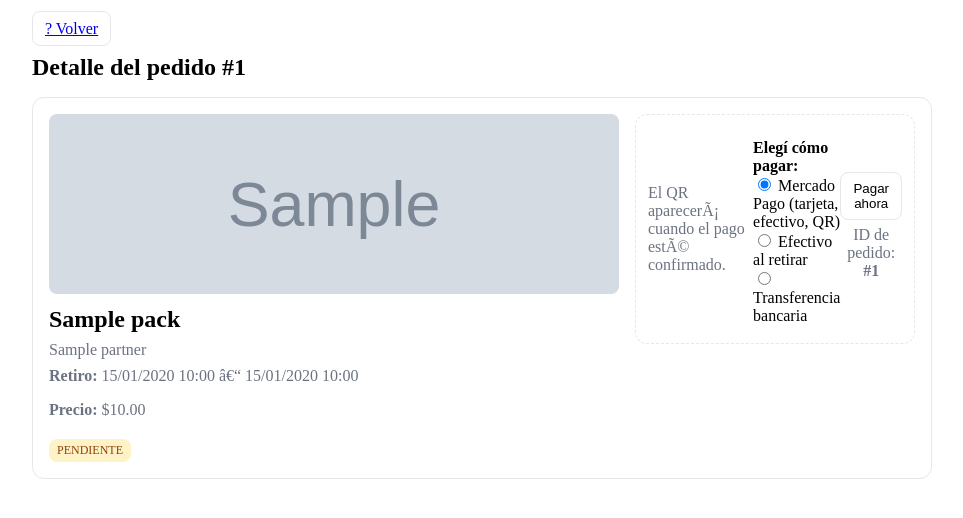
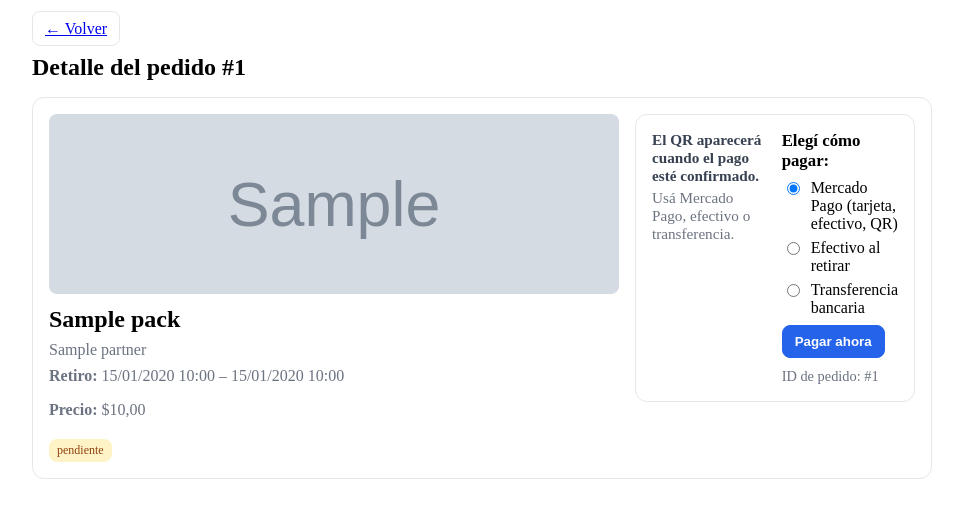
Before and after one commit to Djxman01/ResQFood, a Django app: page /orders/1/ in a window 1280 px wide. Shown: the top 518 px of the page, without its empty margins (158-1121 px from the left). Run offline with Django 5.2, Linux system fonts and the light colour scheme; a user stored in the database is signed in; tables that the repository leaves empty hold one stand-in row (values such as "Sample post"); grey boxes marked "Sample" are stand-in pictures; data that the repository does not hold is empty.

Commit message:
feat(ui): clean UTF-8 and redesign payment selection block on order detail
- Ensure UTF-8 meta and switch LANGUAGE_CODE to es-ar
- Replace payment method section with styled pay-card (MP/Efectivo/Transferencia)
- Keep IDs for existing JS; responsive layout and better readability

```diff
--- a/resqfood/settings.py
+++ b/resqfood/settings.py
@@ -125,7 +125,7 @@
 # Internationalization
 # https://docs.djangoproject.com/en/5.2/topics/i18n/
 
-LANGUAGE_CODE = 'en-us'
+LANGUAGE_CODE = 'es-ar'
 
 TIME_ZONE = 'UTC'
 
--- a/templates/marketplace/order_detail.html
+++ b/templates/marketplace/order_detail.html
@@ -17,12 +17,25 @@
     .b-exp  { background:#FEE2E2; color:#991B1B; }
     .btn { border:1px solid #e5e7eb; border-radius:8px; padding:.5rem .75rem; background:white; cursor:pointer; }
     img.cover { width:100%; height:180px; object-fit:cover; border-radius:8px; }
-    .qrbox { border:1px dashed #e5e7eb; border-radius:12px; display:flex; align-items:center; justify-content:center; padding:12px; }
+
+    /* New payment card styles */
+    .pay-card { border: 1px solid #e5e7eb; border-radius: 12px; padding: 16px; background: #fff; display: grid; grid-template-columns: 1.1fr 1fr; gap: 16px; align-items: start; }
+    .pay-left { color: #374151; font-size: 0.95rem; }
+    .pay-left strong { display: block; margin-bottom: 4px; }
+    .pay-right h4 { margin: 0 0 8px; font-size: 1.05rem; }
+    .pm-option { display: flex; align-items: start; gap: 8px; margin: 6px 0; }
+    .pm-option input { margin-top: 3px; }
+    .pm-actions { display: flex; align-items: center; gap: 10px; flex-wrap: wrap; margin-top: 8px; }
+    .btn-primary { appearance: none; border: 1px solid #2563eb; background: #2563eb; color: #fff; padding: 8px 12px; border-radius: 8px; cursor: pointer; font-weight: 600; transition: background 0.2s ease; }
+    .btn-primary:hover { background: #1d4ed8; }
+    .btn-primary[disabled] { opacity: 0.6; cursor: not-allowed; }
+    .badge-id { color: #6b7280; font-size: 0.9rem; }
+    @media (max-width: 600px) { .pay-card { grid-template-columns: 1fr; } }
   </style>
   </head>
 <body>
   <main class="wrap">
-    <a href="{% if from_cart %}/cart/{% else %}{% url 'mis_reservas' %}{% endif %}" class="btn">? Volver</a>
+    <a href="{% if from_cart %}/cart/{% else %}{% url 'mis_reservas' %}{% endif %}" class="btn">← Volver</a>
     <h1 style="font-size:1.5rem; font-weight:700; margin:1rem 0;">Detalle del pedido #{{ order.id }}</h1>
 
     <section class="card">
@@ -36,8 +49,7 @@
 
         <p class="muted" style="margin-top:.5rem;">
           <strong>Retiro:</strong>
-          {{ order.pack.pickup_start|date:"d/m/Y H:i" }} â€“
-          {{ order.pack.pickup_end|date:"d/m/Y H:i" }}
+          {{ order.pack.pickup_start|date:"d/m/Y H:i" }} – {{ order.pack.pickup_end|date:"d/m/Y H:i" }}
         </p>
 
         <p class="muted"><strong>Precio:</strong> ${{ order.precio_pagado|floatformat:2 }}</p>
@@ -56,67 +68,52 @@
 
       <div>
         {% if order.estado == 'pagado' %}
-          <div class="qrbox">
+          <div style="border:1px dashed #e5e7eb; border-radius:12px; display:flex; align-items:center; justify-content:center; padding:12px;">
             <img src="{% url 'order_qr' order.id %}" alt="QR de la reserva">
           </div>
           <p class="muted" style="text-align:center; margin-top:.5rem;">
-            MostrÃ¡ este cÃ³digo en el comercio para canjear tu pack.
+            Mostrá este código en el comercio para canjear tu pack.
           </p>
         {% else %}
-          <div class="qrbox">
-            <span class="muted">El QR aparecerÃ¡ cuando el pago estÃ© confirmado.</span>
-                    <div id="payment-method-block" style="margin-top:.75rem;">
-            <label style="font-weight:600;">Elegí cómo pagar:</label>
-            <div>
-              <label><input type="radio" name="metodo_pago" value="mp" {% if order.metodo_pago == "mp" %}checked{% endif %}> Mercado Pago (tarjeta, efectivo, QR)</label><br>
-              <label><input type="radio" name="metodo_pago" value="efectivo" {% if order.metodo_pago == "efectivo" %}checked{% endif %}> Efectivo al retirar</label><br>
-              <label><input type="radio" name="metodo_pago" value="transferencia" {% if order.metodo_pago == "transferencia" %}checked{% endif %}> Transferencia bancaria</label>
+          <div class="pay-card">
+            <div class="pay-left">
+              <strong>El QR aparecerá cuando el pago esté confirmado.</strong>
+              <div class="muted">Usá Mercado Pago, efectivo o transferencia.</div>
             </div>
-            <div id="pm-info" style="margin-top:6px; font-size:0.95rem;"></div>
+            <div class="pay-right">
+              <h4>Elegí cómo pagar:</h4>
+              <label class="pm-option">
+                <input type="radio" name="metodo_pago" value="mp" {% if order.metodo_pago == "mp" %}checked{% endif %}>
+                <span>Mercado Pago (tarjeta, efectivo, QR)</span>
+              </label>
+              <label class="pm-option">
+                <input type="radio" name="metodo_pago" value="efectivo" {% if order.metodo_pago == "efectivo" %}checked{% endif %}>
+                <span>Efectivo al retirar</span>
+              </label>
+              <label class="pm-option">
+                <input type="radio" name="metodo_pago" value="transferencia" {% if order.metodo_pago == "transferencia" %}checked{% endif %}>
+                <span>Transferencia bancaria</span>
+              </label>
+              <div class="pm-actions">
+                {% with price=order.precio_pagado|default:order.pack.precio_oferta|default:order.pack.precio_original|default:0 %}
+                <button id="payNowBtn" class="btn-primary" data-order-id="{{ order.id }}" {% if order.estado == 'pagado' or not price %}disabled{% endif %}>Pagar ahora</button>
+                {% endwith %}
+                <button id="cashConfirmBtn" class="btn-primary" style="display:none;" data-order-id="{{ order.id }}">Confirmar reserva (efectivo)</button>
+                <button id="transferStartBtn" class="btn-primary" style="display:none;" data-order-id="{{ order.id }}">Ver datos de transferencia</button>
+                <span id="payLoading" class="muted" style="display:none;">Procesando…</span>
+                <div id="payError" class="muted" style="display:none;color:#b00020;" aria-live="polite"></div>
+                <span class="badge-id">ID de pedido: #{{ order.id }}</span>
+              </div>
+            </div>
           </div>
-          <div id="pay-actions" style="margin-top:10px; text-align:center;">
-            {% with price=order.precio_pagado|default:order.pack.precio_oferta|default:order.pack.precio_original|default:0 %}{% if price %}
-            <button class="btn" id="payNowBtn" data-order-id="{{ order.id }}" {% if order.estado == 'pagado' %}disabled{% endif %}>Pagar ahora</button>
-            {% else %}
-            <button class="btn" id="payNowBtn" disabled title="Este pedido no tiene un monto válido para pagar.">Pagar ahora</button>
-            {% endif %}{% endwith %}
-            <button class="btn" id="cashConfirmBtn" data-order-id="{{ order.id }}" style="display:none;">Confirmar reserva (pago en efectivo)</button>
-            <button class="btn" id="transferStartBtn" data-order-id="{{ order.id }}" style="display:none;">Ver datos de transferencia</button>
-            <div style="margin-top:6px;">
-              <span id="payLoading" style="display:none;">Procesando…</span>
-              <div id="payError" style="display:none;color:#b00020;" aria-live="polite"></div>
-            </div>
         {% endif %}
-        <p class="muted" style="text-align:center; margin-top:.25rem;">
-          ID de pedido: <strong>#{{ order.id }}</strong>
-        </p>
-        <div style="text-align:center;">
-          <span id="payLoading" style="display:none;">Iniciando pagoâ€¦</span>
-          <div id="payError" style="display:none;color:#b00020;" aria-live="polite"></div>
-        </div>
       </div>
     </section>
   </main>
 </body>
 </html>
 
-
-
-
-
-
-<script>
-  (function(){
-    var btn = document.getElementById('payNowBtn');
-    if(!btn) return;
-    function getCookie(name) {
-      const value = `; ${document.cookie}`;
-      const parts = value.split(`; ${name}=`);
-      if (parts.length === 2) return parts.pop().split(';').shift();
-    }
-    // replaced by enhanced handler below
-  })();
-</script>{% if order.estado != 'pagado' %}
+{% if order.estado != 'pagado' %}
 <script>
   (function(){
     const orderId = {{ order.id }};
@@ -124,7 +121,7 @@
     const badge = document.getElementById('estado-badge');
     const payBtn = document.getElementById('payNowBtn');
     function poll(){
-      fetch(/api/payments/status//, {credentials:'same-origin'})
+      fetch('/api/payments/status/' + orderId + '/', {credentials:'same-origin'})
         .then(r => r.json())
         .then(data => {
           if(badge) badge.textContent = data.order_estado;
@@ -138,9 +135,8 @@
     }
     poll();
   })();
-  </script>
+</script>
 {% endif %}
-
 
 <script>
 (function () {
@@ -153,48 +149,58 @@
   const spinner = document.getElementById('payLoading');
   const err = document.getElementById('payError');
   const badge = document.getElementById('estado-badge');
+  const cashBtn = document.getElementById('cashConfirmBtn');
+  const trBtn = document.getElementById('transferStartBtn');
 
   if (!btn) return;
 
+  // Toggle actions based on selected method
+  function showActions(method){
+    if(!cashBtn || !trBtn) return;
+    cashBtn.style.display = (method === 'efectivo') ? 'inline-block' : 'none';
+    trBtn.style.display = (method === 'transferencia') ? 'inline-block' : 'none';
+    btn.style.display = (method === 'mp') ? 'inline-block' : 'none';
+  }
+  document.querySelectorAll('input[name="metodo_pago"]').forEach(r => {
+    r.addEventListener('change', async (e) => {
+      const method = e.target.value;
+      showActions(method);
+      try{
+        await fetch(`/api/payments/select-method/${btn.getAttribute('data-order-id')}/`, {
+          method:'POST', credentials:'same-origin', headers:{'X-CSRFToken': getCookie('csrftoken')},
+          body: new URLSearchParams({metodo_pago: method})
+        });
+      }catch(_){/* ignore */}
+    });
+  });
+
+  // Initialize visible action
+  const checked = document.querySelector('input[name="metodo_pago"]:checked');
+  if(checked) showActions(checked.value);
+
   let inFlight = false;
-
   async function startPayment(orderId) {
     if (inFlight) return;
     inFlight = true;
-
     if (err) err.style.display = 'none';
     if (spinner) spinner.style.display = 'inline';
     btn.disabled = true;
     btn.setAttribute('aria-busy', 'true');
-
     try {
       const resp = await fetch(`/api/payments/mp/start/${orderId}/`, {
         method: 'POST',
-        headers: {
-          'X-CSRFToken': getCookie('csrftoken'),
-          'Accept': 'application/json'
-        },
+        headers: { 'X-CSRFToken': getCookie('csrftoken'), 'Accept': 'application/json' },
         credentials: 'same-origin'
       });
-
       if (!resp.ok) {
         const text = await resp.text();
         throw new Error(`No se pudo iniciar el pago (${resp.status}). ${text || ''}`);
       }
-
       const data = await resp.json();
-      if (!data.init_point) {
-        throw new Error('No se recibiÃ³ init_point desde el servidor.');
-      }
-
+      if (!data.init_point) throw new Error('No se recibió init_point desde el servidor.');
       window.location.href = data.init_point;
     } catch (e) {
-      if (err) {
-        err.textContent = e && e.message ? e.message : 'Error en la red. IntentÃ¡ nuevamente.';
-        err.style.display = 'block';
-      } else {
-        alert(e && e.message ? e.message : 'Error en la red. IntentÃ¡ nuevamente.');
-      }
+      if (err) { err.textContent = e && e.message ? e.message : 'Error en la red. Intentá nuevamente.'; err.style.display = 'block'; }
       btn.disabled = false;
     } finally {
       if (spinner) spinner.style.display = 'none';
@@ -202,15 +208,35 @@
       inFlight = false;
     }
   }
-
   btn.addEventListener('click', function () {
     const orderId = this.getAttribute('data-order-id');
     if (!orderId) return;
-    if (badge && badge.textContent.trim().toLowerCase() === 'pagado') {
-      this.disabled = true;
-      return;
-    }
+    if (badge && badge.textContent.trim().toLowerCase() === 'pagado') { this.disabled = true; return; }
     startPayment(orderId);
+  });
+
+  cashBtn && cashBtn.addEventListener('click', async () => {
+    if (spinner) spinner.style.display = 'inline';
+    if (err) err.style.display = 'none';
+    try {
+      const resp = await fetch(`/api/payments/cash/start/${btn.getAttribute('data-order-id')}/`, { method:'POST', credentials:'same-origin', headers:{'X-CSRFToken': getCookie('csrftoken')} });
+      if (!resp.ok) throw new Error(await resp.text());
+      alert('Reserva confirmada. Pagás en efectivo al retirar.');
+    } catch(ex){ if(err){ err.textContent = ex.message || 'No se pudo confirmar la reserva en efectivo.'; err.style.display='block'; } }
+    finally { if (spinner) spinner.style.display = 'none'; }
+  });
+
+  trBtn && trBtn.addEventListener('click', async () => {
+    if (spinner) spinner.style.display = 'inline';
+    if (err) err.style.display = 'none';
+    try {
+      const resp = await fetch(`/api/payments/transfer/start/${btn.getAttribute('data-order-id')}/`, { method:'POST', credentials:'same-origin', headers:{'X-CSRFToken': getCookie('csrftoken')} });
+      if (!resp.ok) throw new Error(await resp.text());
+      const data = await resp.json();
+      const b = data.bank || {};
+      alert(`Datos para transferir:\nTitular: ${b.titular}\nCUIT: ${b.cuit}\nAlias: ${b.alias}\nCBU: ${b.cbu}`);
+    } catch(ex){ if(err){ err.textContent = ex.message || 'No se pudo iniciar el flujo de transferencia.'; err.style.display='block'; } }
+    finally { if (spinner) spinner.style.display = 'none'; }
   });
 })();
 </script>
```
